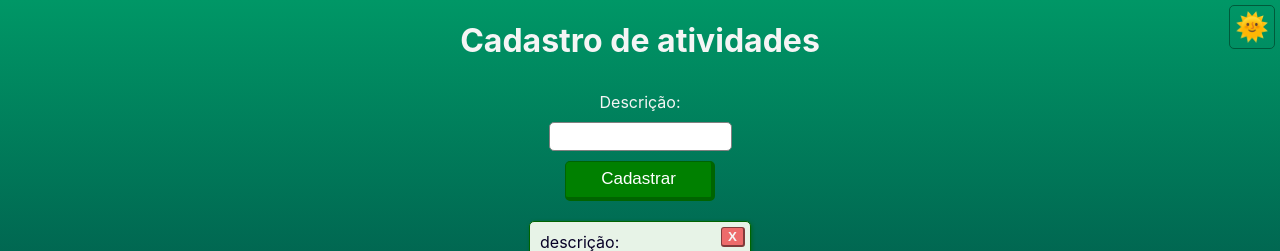
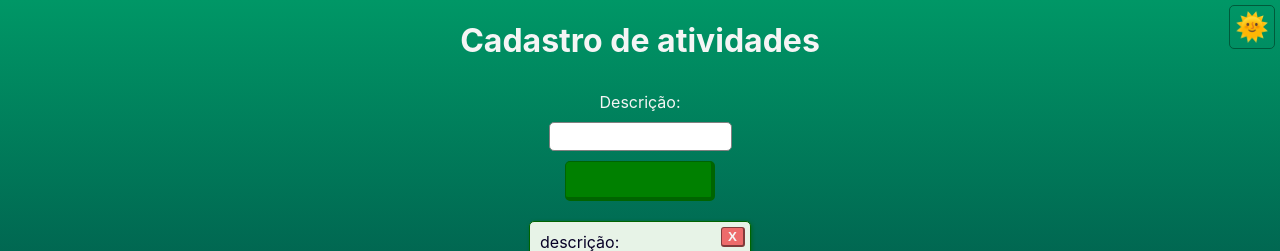
Before and after one commit to entredevs-xyz/aula-useContext, a React (Create React App) app: page / in a window 1280 px wide. Shown: the top 251 px of the page. Built offline with nearby package versions, Linux system fonts and the light colour scheme; the HTML template or start-up script is replaced by a standard one.

Commit message:
Ajustes exemplo inicial

```diff
--- a/src/components/appButton/index.jsx
+++ b/src/components/appButton/index.jsx
@@ -3,9 +3,9 @@ import './style.css';
 
 const AppButton = (props) => {
 
-    const { ehModoNoturno } = props
+    const { ehModoNoturno, outrasPropriedades } = props
 
-    return <button className={`appButton ${ehModoNoturno && 'appButtonNoturno'}`} {...props}/>
+    return <button className={`appButton ${ehModoNoturno && 'appButtonNoturno'}`} {...outrasPropriedades}/>
 
 }
 
--- a/src/components/appInput/index.jsx
+++ b/src/components/appInput/index.jsx
@@ -3,9 +3,9 @@ import './style.css';
 
 const AppInput = (props) => {
 
-    const { ehModoNoturno } = props
+    const { ehModoNoturno, outrasPropriedades } = props
 
-    return <input className={`appInput ${ehModoNoturno && 'appInputNoturno'}`} {...props}/>
+    return <input className={`appInput ${ehModoNoturno && 'appInputNoturno'}`} {...outrasPropriedades}/>
 }
 
 
--- a/src/components/appSelect/index.jsx
+++ b/src/components/appSelect/index.jsx
@@ -9,7 +9,7 @@ const AppSelect = (props) => {
     return <select
         className={`appSelect ${ehModoNoturno && 'appSelectNoturno'} `}>
         {[padrao, ...opcoes].map(opcao => {
-            return <option >{opcao.descricao}</option>
+            return <option key={opcao.descricao}>{opcao.descricao}</option>
         })}
     </select>
 
```
